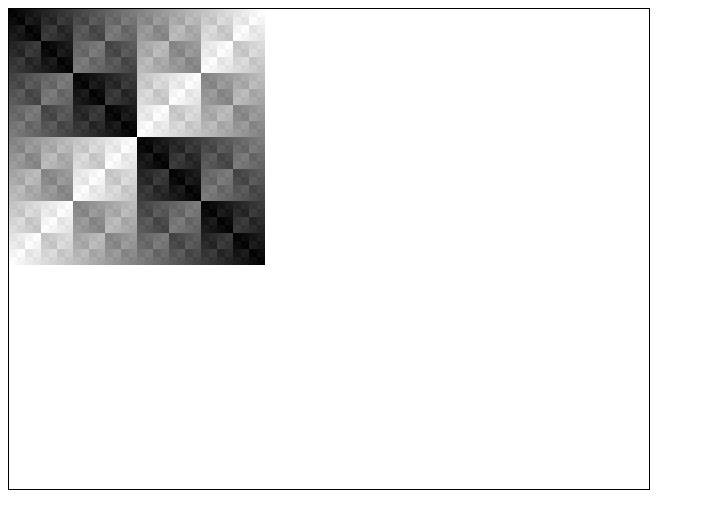
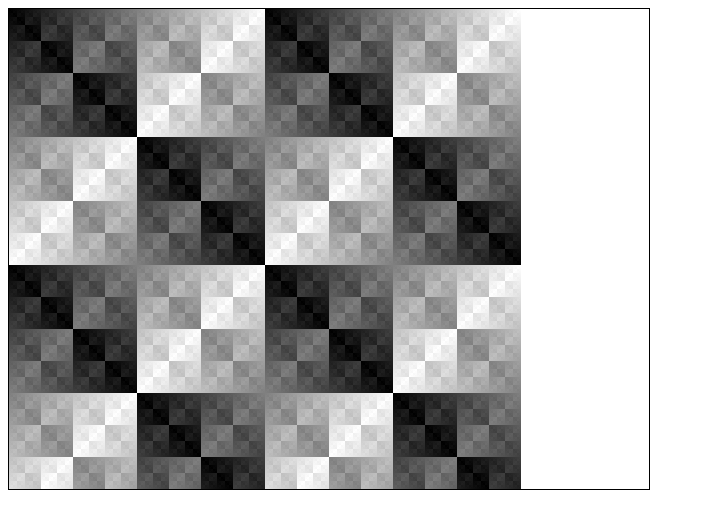
Before and after one commit to argasek/magfest-workshops, a plain HTML site: page index.html in a window 1280 px wide. Shown: the whole page, without its empty margins (0-705 px from the left). Drawn offline with Linux system fonts and the light colour scheme.

Commit message:
Demonstrate it's a texture

```diff
--- a/index.html
+++ b/index.html
@@ -31,6 +31,9 @@
     };
 
     drawTexture(0, 0, 256, 256);
+    drawTexture(256, 0, 256, 256);
+    drawTexture(0, 256, 256, 256);
+    drawTexture(256, 256, 256, 256);
 
   </script>
 </body>
```
